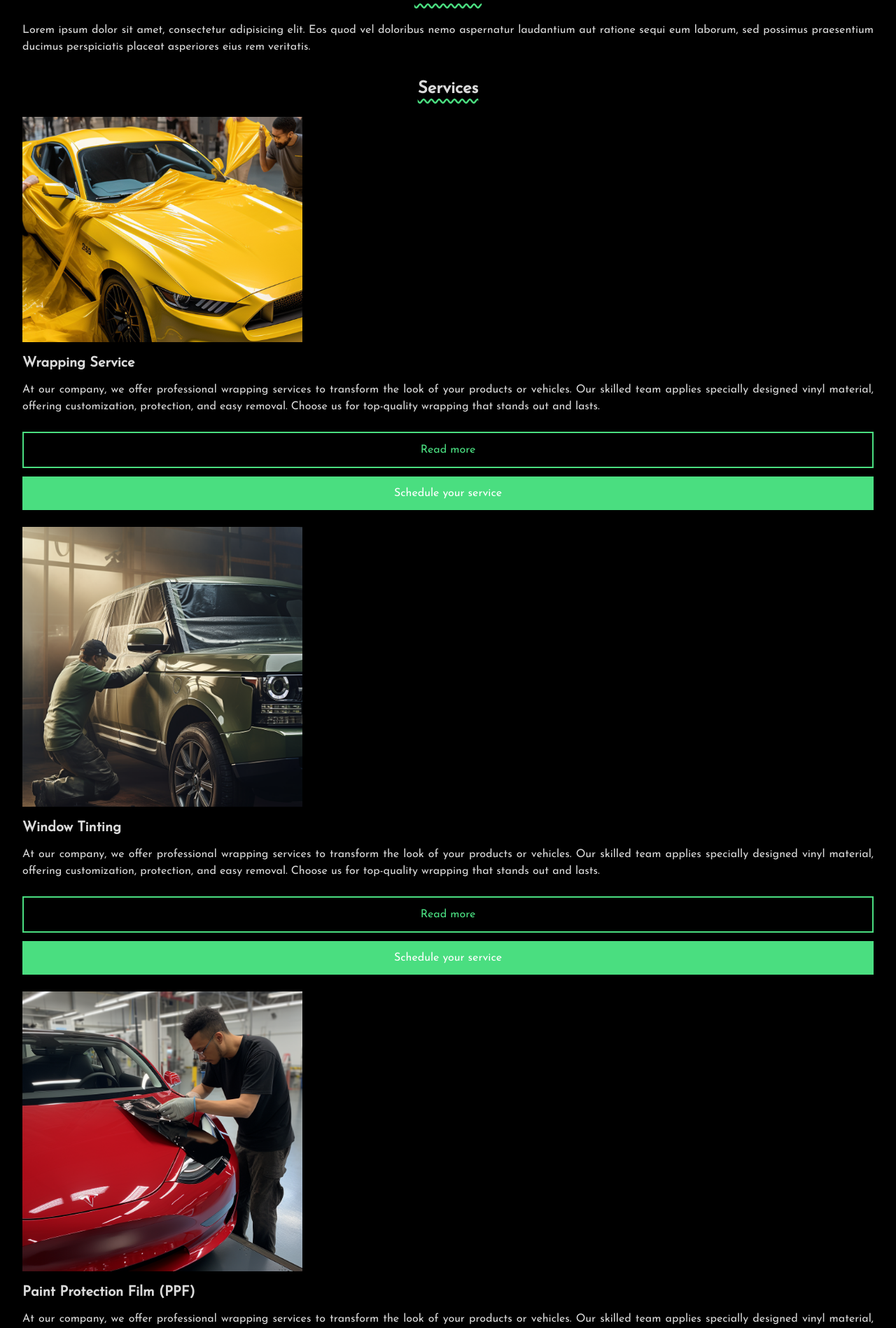
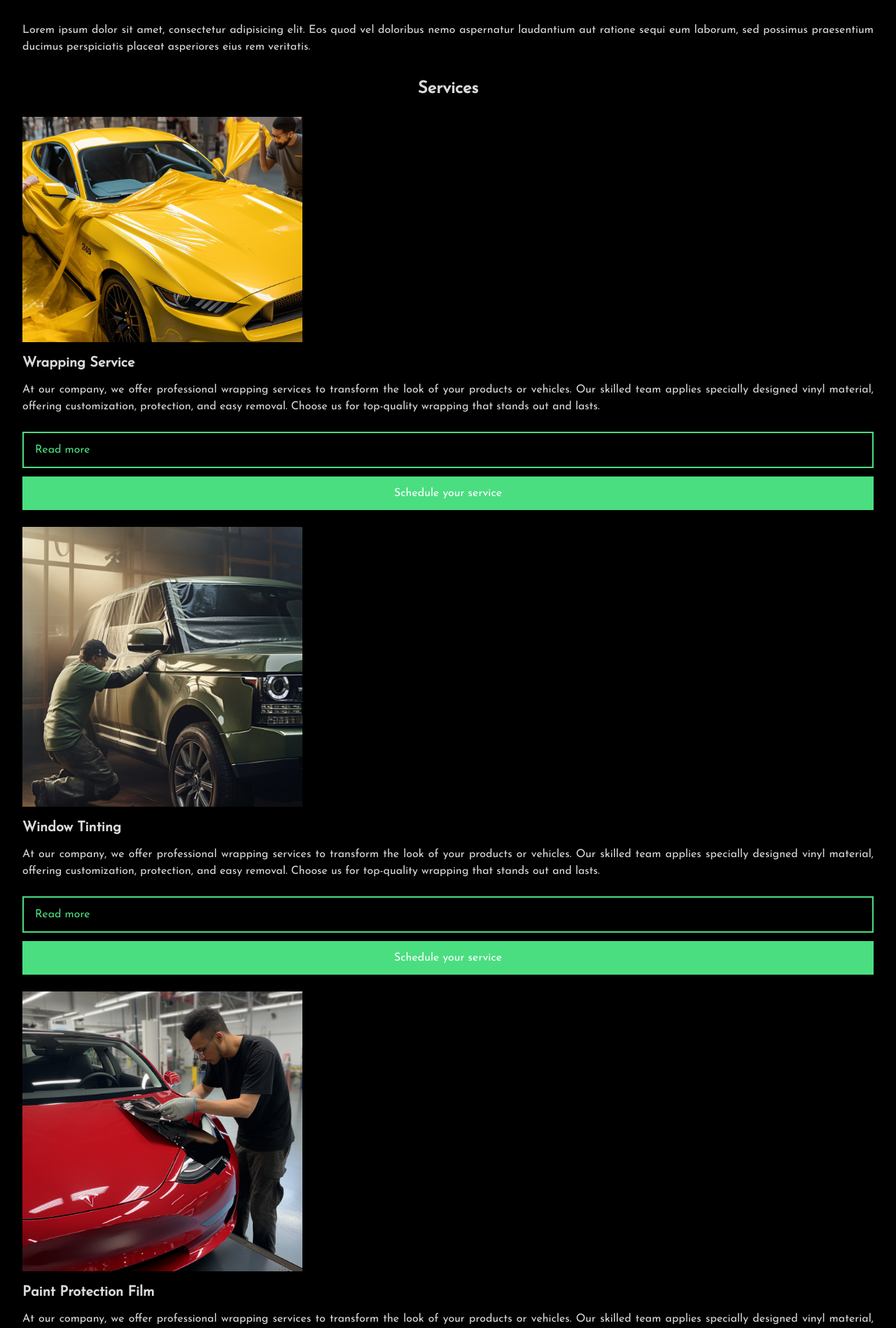
Before and after one commit to andevbonilla/YourDreamCar, a Next.js app: page / in a window 1280 px wide. Shown: the part 889-2787 px from the top of the page at 70% size. Built offline with nearby package versions, Linux system fonts and the light colour scheme; some icons are missing.

Commit message:
optimizaciones

```diff
--- a/src/app/page.tsx
+++ b/src/app/page.tsx
@@ -6,7 +6,7 @@ config.autoAddCss = false
 import { Navbar } from '@/components/Navbar'
 import { About } from '@/components/About'
 import { Service } from '@/components/Service'
-import { TextWrapService } from '@/texts'
+import { TextWrapService, underlineClass } from '@/texts'
 import PreMap from '@/components/Map'
 import { Footer } from '@/components/Footer'
 
@@ -19,21 +19,26 @@ export default function Home() {
     <main className={`${josefin.className} bg-black text-white text-opacity-85`}>
       <section className="bg-image h-screen mb-16"></section>
       <section className='flex flex-col items-center text-center px-8 pb-8'>
-          <h2 className='font-bold text-2xl pb-6 underline decoration-wavy decoration-green-400 underline-offset-8'>About us</h2>
+          <h2 className={`font-bold text-2xl pb-6 ${underlineClass}`}>About us</h2>
           <About />
       </section>
       <section className='flex flex-col items-center text-center px-8 pb-8'>
-           <h2 className='font-bold text-2xl pb-6 underline decoration-wavy decoration-green-400 underline-offset-8'>Services</h2>
+
+           <h2 className={`font-bold text-2xl pb-6 ${underlineClass}`}>Services</h2>
+
            <Service name='Wrapping Service' desc={TextWrapService} img={'/wraping-mustang.png'} />
+
            <Service name='Window Tinting' desc={TextWrapService} img={'/window-tinting.png'} />
-           <Service name='Paint Protection Film (PPF)' desc={TextWrapService} img={'/PPF.png'} />
+
+           <Service name='Paint Protection Film' desc={TextWrapService} img={'/PPF.png'} />
+
       </section>
       <section className='flex flex-col items-center text-center pb-8'>
-           <h2 className='font-bold text-2xl pb-6 underline decoration-wavy decoration-green-400 underline-offset-8'>Where find Us?</h2>
+           <h2 className={`font-bold text-2xl pb-6 ${underlineClass}`}>Where find Us?</h2>
            <PreMap />
       </section>
       <footer className='flex flex-col px-8 pb-8'>
-        <h2 className='text-center font-bold text-2xl pb-10 underline decoration-wavy decoration-green-400 underline-offset-8'>Social Media</h2>
+        <h2 className={`text-center font-bold text-2xl pb-10 ${underlineClass}`}>Social Media</h2>
         <Footer />
       </footer>
     </main>
--- a/src/components/Navbar.tsx
+++ b/src/components/Navbar.tsx
@@ -3,6 +3,7 @@ import React, { useRef, useState } from 'react'
 import { FontAwesomeIcon } from '@fortawesome/react-fontawesome'
 import { faBarsStaggered, faXmark } from '@fortawesome/free-solid-svg-icons'
 import Link from 'next/link'
+import { underlineClass } from '@/texts'
 
 export const Navbar = () => {
 
@@ -57,9 +58,21 @@ export const Navbar = () => {
         navMenu && <div className='fixed h-full w-full bg-black flex justify-center items-center z-40'>
                         <div className='flex flex-col text-center'>
                           <FontAwesomeIcon className='pb-4' onClick={closeMenu} icon={faXmark} size='2x' color='white'/>
-                          <Link onClick={closeMenu} className='text-white pb-4 font-bold text-xl' href={'/'}>Home</Link>
-                          <Link onClick={closeMenu} className='text-white pb-4 font-bold text-xl' href={'/blog'}>Blog</Link>
-                          <Link onClick={closeMenu} className='text-white pb-4 font-bold text-xl' href={'/personalize-yourdreamcar'}>Online Personalization</Link>
+                          <Link onClick={closeMenu}
+                                className={`text-white pb-4 font-bold text-xl ${underlineClass}`}
+                                href={'/'}>
+                                Home
+                          </Link>
+                          <Link onClick={closeMenu}
+                                className={`text-white pb-4 font-bold text-xl ${underlineClass}`}
+                                href={'/blog'}>
+                                Blog
+                          </Link>
+                          <Link onClick={closeMenu}
+                                className={`text-white pb-4 font-bold text-xl ${underlineClass}`}
+                                href={'/personalize-yourdreamcar'}>
+                                Online Personalization
+                          </Link>
                         </div>
                    </div>
       }
--- a/src/components/Service.tsx
+++ b/src/components/Service.tsx
@@ -1,4 +1,5 @@
 import Image from 'next/image'
+import Link from 'next/link'
 import React from 'react'
 
 interface Props {
@@ -17,7 +18,10 @@ export const Service = ({name, desc, img}: Props) => {
             {desc}
           </p>
           <div className='flex flex-col'>
-            <button className='mt-3 bg-transparent text-green-400 border-green-400 px-4 py-3 border-solid border-2'>Read more</button>
+            <Link href={`/${name.replace(' ', '-').toLowerCase()}`}
+                  className='mt-3 bg-transparent text-green-400 border-green-400 px-4 py-3 border-solid border-2'>
+                  Read more
+            </Link>
             <button className='mt-3 bg-green-400 text-white border-none px-4 py-3'>Schedule your service</button>
           </div>
         </div>
--- a/src/texts/index.ts
+++ b/src/texts/index.ts
@@ -3,3 +3,5 @@ export const TextWrapService = `At our company, we offer professional wrapping s
                                 applies specially designed vinyl material, offering customization,
                                 protection, and easy removal. Choose us for top-quality
                                 wrapping that stands out and lasts.`
+
+export const underlineClass = 'underline decoration-wavy decoration-green-400 underline-offset-8'
```
